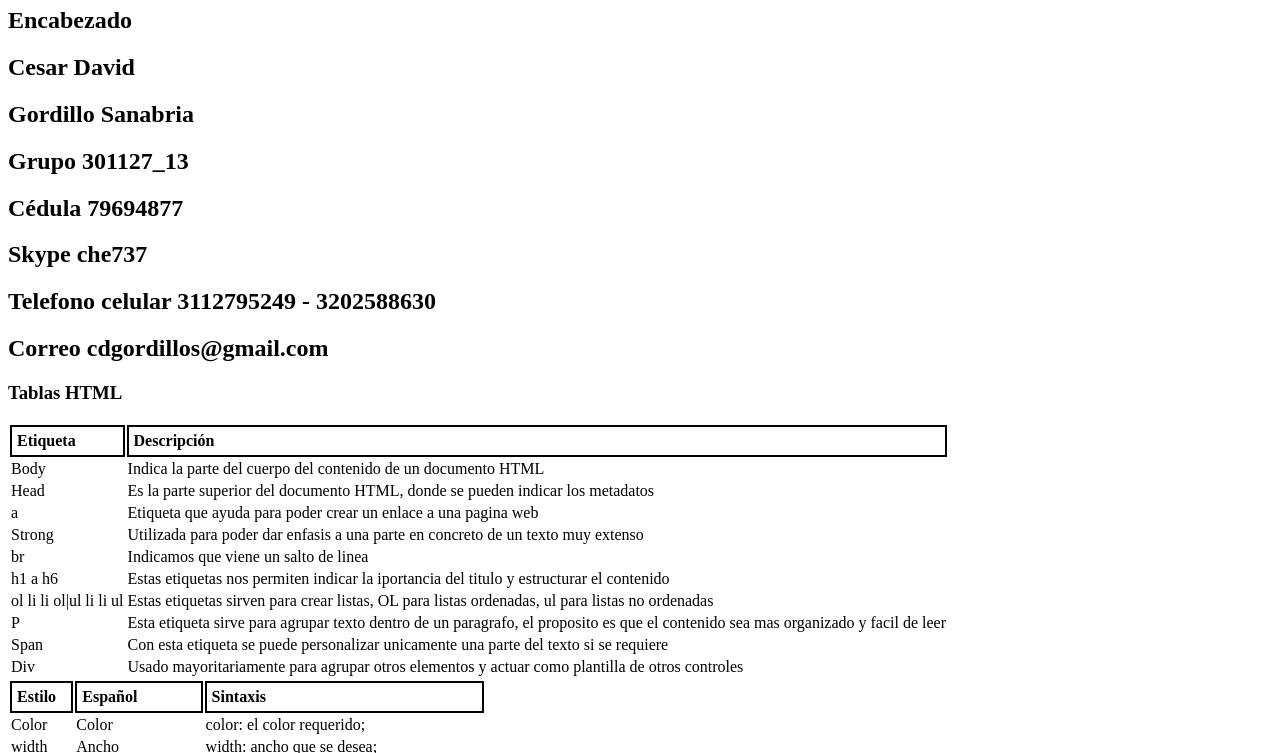
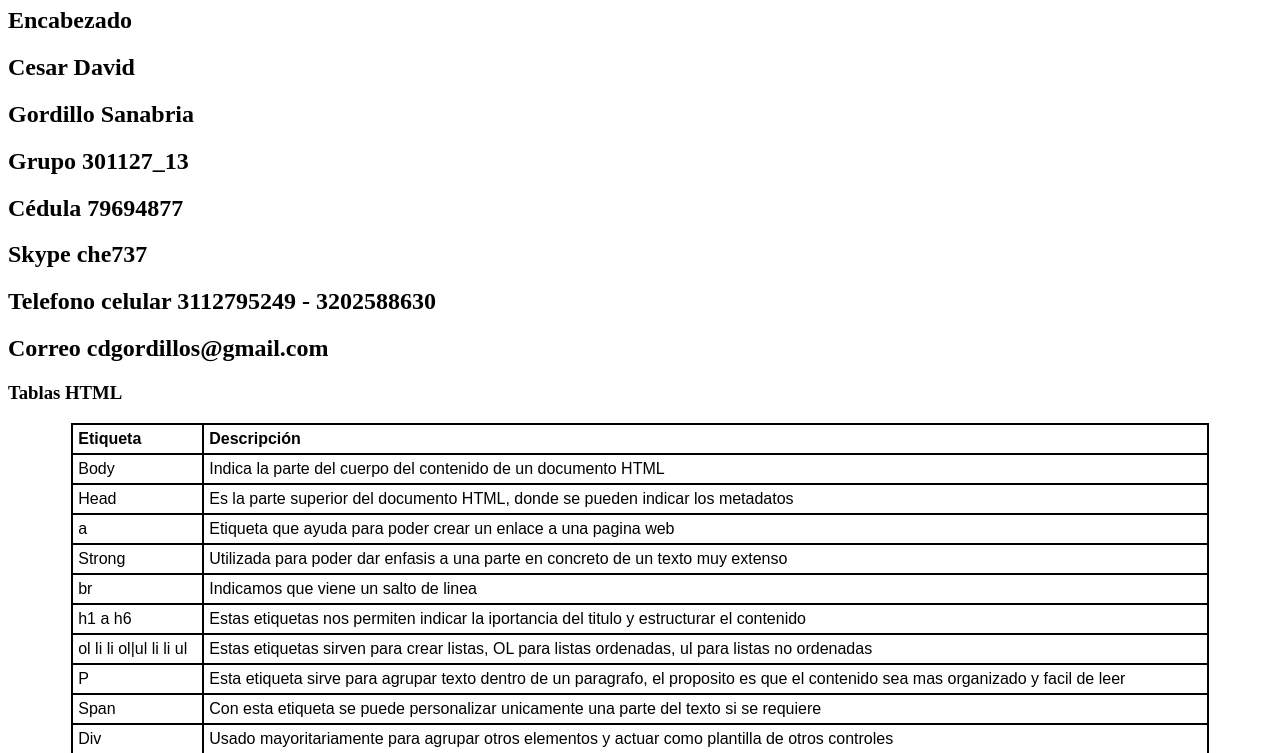
Before and after one commit to CesarGordillo/Presaberes-UNAD-2021, a plain HTML site: page index.html in a window 1280 px wide. Shown: the part 73-826 px from the top of the page. Drawn offline with Linux system fonts and the light colour scheme.

Commit message:
Update estilos.css

```diff
--- a/estilos.css
+++ b/estilos.css
@@ -1,17 +1,18 @@
 .titulo {
     color: blue;
+    text-align: center;
 }
 .encabezado {
     color: black
 }
-.table {
-    font-family: Arial, sans-serif;
+table {
+    font-family: Arial, Helvetica, sans-serif;
     border-collapse: collapse;
     width: 90%;
     margin: auto;
     border: 2px solid black;
 }
-.td, th {
+td, th {
     border: 2px solid black;
     text-align: justify;
     padding: 5px;
@@ -19,3 +20,7 @@
 * {
     box-sizing: border-box;
 }
+td {
+    display: table-cell;
+    vertical-align: inherit;
+}
```
